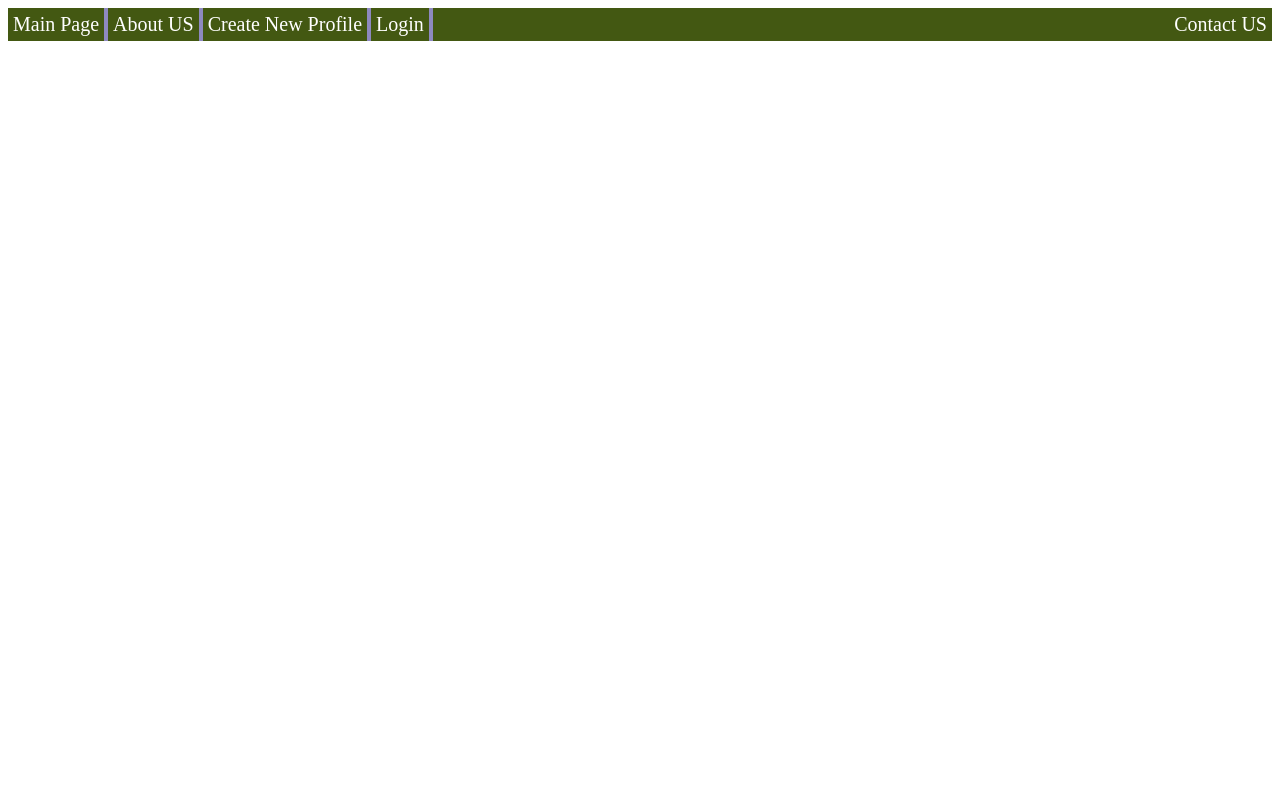
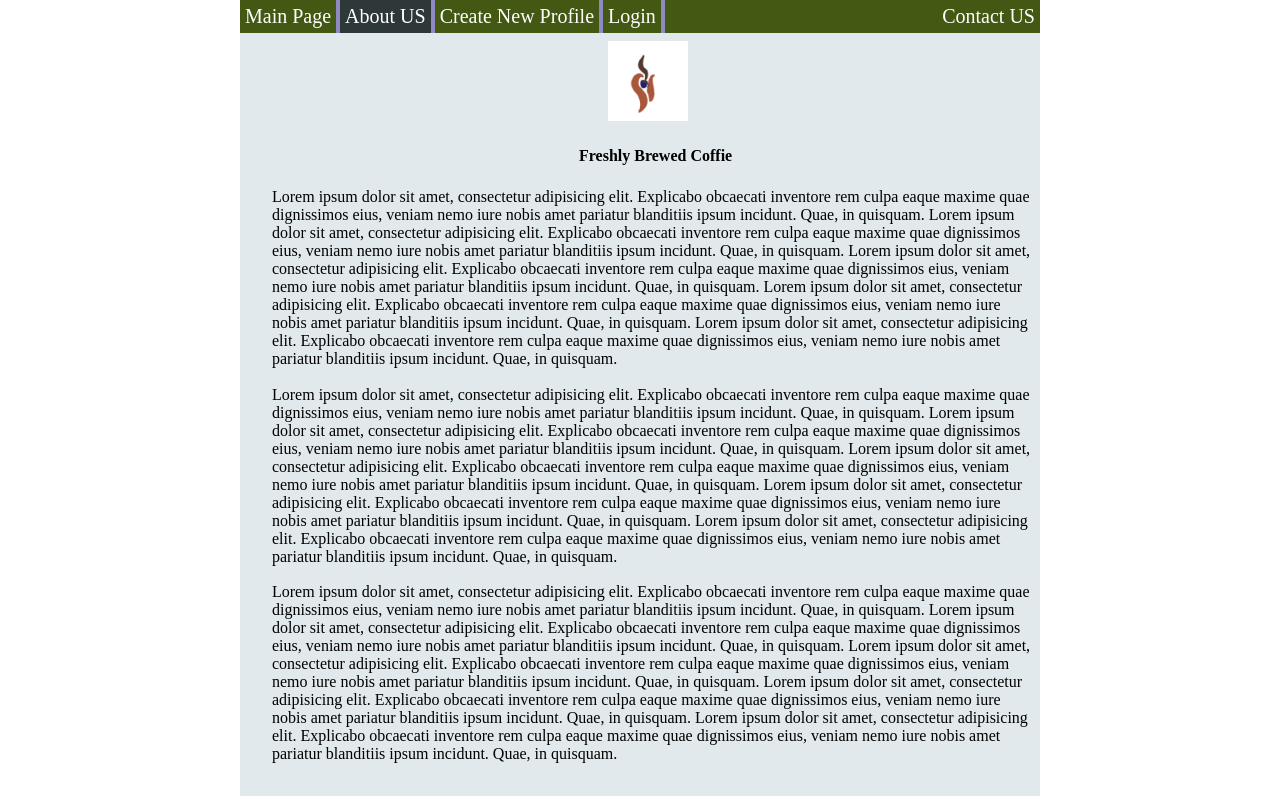
Before and after one commit to ErinCleaver-Dev/WebDevelopmentBackup, a PHP site: the page made by Complete Web Developer course/Section-4/WebsiteProject 1/about.html in a window 1280 px wide. Run offline with PHP 8.4, Linux system fonts and the light colour scheme.

Commit message:
Updated Project
Updated Project

```diff
--- a/Complete Web Developer course/Section-4/WebsiteProject 1/about.html
+++ b/Complete Web Developer course/Section-4/WebsiteProject 1/about.html
@@ -7,15 +7,88 @@
     <link rel="stylesheet" href="styles.css">
 </head>
 <body>
-    <nav>
+    <div class="container">
+        <nav>
         <ul>
             <li><a href="index.html" >Main Page</a></li>
-            <li><a href="about.html class="disabled>About US</a></li>
+            <li><a href="about.html" class=disabled>About US</a></li>
             <li><a href="registration.html">Create New Profile</a></li>
             <li><a href="login.html">Login</a></li>
             <li id="contctus"><a href="contactus.html">Contact US</a></li>
         </ul>
-    </nav>
-
+        </nav>
+        <div>
+            <img class="logo" src="Logo.jpg">
+            <h4>
+                <p class="companyName">Freshly Brewed Coffie</p>
+            </h4>
+            <p>
+                Lorem ipsum dolor sit amet, consectetur adipisicing elit.
+                Explicabo obcaecati inventore rem culpa eaque maxime quae
+                dignissimos eius, veniam nemo iure nobis amet pariatur blanditiis
+                ipsum incidunt. Quae, in quisquam.
+                Lorem ipsum dolor sit amet, consectetur adipisicing elit.
+                Explicabo obcaecati inventore rem culpa eaque maxime quae
+                dignissimos eius, veniam nemo iure nobis amet pariatur blanditiis
+                ipsum incidunt. Quae, in quisquam.
+                Lorem ipsum dolor sit amet, consectetur adipisicing elit.
+                Explicabo obcaecati inventore rem culpa eaque maxime quae
+                dignissimos eius, veniam nemo iure nobis amet pariatur blanditiis
+                ipsum incidunt. Quae, in quisquam.
+                Lorem ipsum dolor sit amet, consectetur adipisicing elit.
+                Explicabo obcaecati inventore rem culpa eaque maxime quae
+                dignissimos eius, veniam nemo iure nobis amet pariatur blanditiis
+                ipsum incidunt. Quae, in quisquam.
+                Lorem ipsum dolor sit amet, consectetur adipisicing elit.
+                Explicabo obcaecati inventore rem culpa eaque maxime quae
+                dignissimos eius, veniam nemo iure nobis amet pariatur blanditiis
+                ipsum incidunt. Quae, in quisquam.
+            </p>
+            <p>
+                Lorem ipsum dolor sit amet, consectetur adipisicing elit.
+                Explicabo obcaecati inventore rem culpa eaque maxime quae
+                dignissimos eius, veniam nemo iure nobis amet pariatur blanditiis
+                ipsum incidunt. Quae, in quisquam.
+                Lorem ipsum dolor sit amet, consectetur adipisicing elit.
+                Explicabo obcaecati inventore rem culpa eaque maxime quae
+                dignissimos eius, veniam nemo iure nobis amet pariatur blanditiis
+                ipsum incidunt. Quae, in quisquam.
+                Lorem ipsum dolor sit amet, consectetur adipisicing elit.
+                Explicabo obcaecati inventore rem culpa eaque maxime quae
+                dignissimos eius, veniam nemo iure nobis amet pariatur blanditiis
+                ipsum incidunt. Quae, in quisquam.
+                Lorem ipsum dolor sit amet, consectetur adipisicing elit.
+                Explicabo obcaecati inventore rem culpa eaque maxime quae
+                dignissimos eius, veniam nemo iure nobis amet pariatur blanditiis
+                ipsum incidunt. Quae, in quisquam.
+                Lorem ipsum dolor sit amet, consectetur adipisicing elit.
+                Explicabo obcaecati inventore rem culpa eaque maxime quae
+                dignissimos eius, veniam nemo iure nobis amet pariatur blanditiis
+                ipsum incidunt. Quae, in quisquam.
+            </p>
+            <p>
+                Lorem ipsum dolor sit amet, consectetur adipisicing elit.
+                Explicabo obcaecati inventore rem culpa eaque maxime quae
+                dignissimos eius, veniam nemo iure nobis amet pariatur blanditiis
+                ipsum incidunt. Quae, in quisquam.
+                Lorem ipsum dolor sit amet, consectetur adipisicing elit.
+                Explicabo obcaecati inventore rem culpa eaque maxime quae
+                dignissimos eius, veniam nemo iure nobis amet pariatur blanditiis
+                ipsum incidunt. Quae, in quisquam.
+                Lorem ipsum dolor sit amet, consectetur adipisicing elit.
+                Explicabo obcaecati inventore rem culpa eaque maxime quae
+                dignissimos eius, veniam nemo iure nobis amet pariatur blanditiis
+                ipsum incidunt. Quae, in quisquam.
+                Lorem ipsum dolor sit amet, consectetur adipisicing elit.
+                Explicabo obcaecati inventore rem culpa eaque maxime quae
+                dignissimos eius, veniam nemo iure nobis amet pariatur blanditiis
+                ipsum incidunt. Quae, in quisquam.
+                Lorem ipsum dolor sit amet, consectetur adipisicing elit.
+                Explicabo obcaecati inventore rem culpa eaque maxime quae
+                dignissimos eius, veniam nemo iure nobis amet pariatur blanditiis
+                ipsum incidunt. Quae, in quisquam.
+            </p>
+        <div>
+    </div>
 </body>
 </html>
--- a/Complete Web Developer course/Section-4/WebsiteProject 1/accountinfomration.html
+++ b/Complete Web Developer course/Section-4/WebsiteProject 1/accountinfomration.html
@@ -7,6 +7,7 @@
     <link rel="stylesheet" href="styles.css">
 </head>
 <body>
+    <div class="container">
         <nav>
             <ul>
                 <li><a href="index.html" >Main Page</a></li>
@@ -16,6 +17,11 @@
                 <li id="contctus"><a href="contactus.html">Contact US</a></li>
             </ul>
         </nav>
+        <img class="logo" src="Logo.jpg">
+        <h4>
+            <p class="companyName">Freshly Brewed Coffie</p>
+        </h4>
+    </div>
 
 </body>
 </html>
--- a/Complete Web Developer course/Section-4/WebsiteProject 1/styles.css
+++ b/Complete Web Developer course/Section-4/WebsiteProject 1/styles.css
@@ -1,3 +1,34 @@
+body {
+  margin: auto 0;
+  padding: 0;
+}
+
+.container {
+  width: 800px;
+  align-items: center;
+  margin: auto;
+  padding-bottom: 1em;
+  background-color: rgb(225, 233, 236);
+  height: 100%;
+}
+
+p {
+  padding: .05em;
+  padding-left: 2em;
+
+}
+
+form p {
+ padding: 2px;
+ padding-left: 2em;
+ margin: 0;
+}
+
+label {
+  width: 100px;
+  display: inline-block;
+}
+
 nav ul {
     list-style-type: none;
     margin: 0;
@@ -38,3 +69,52 @@ li a:hover:not(.active) {
   cursor: default;
   background-color: rgb(46, 56, 56);
 }
+
+#banner {
+  height: 60%;
+  width: 100%;
+}
+
+.imagePostion {
+  position: relative;
+  text-align: center;
+}
+
+.logo {
+  position: relative;
+  padding: .5em;
+  padding-bottom: 0;
+  left: 45%;
+  height: 80px;
+  width: 80px;
+}
+
+#bannerText {
+  position: absolute;
+  left: 40%;
+  top: 20%;
+  font-size: 3.5em;
+  color: aqua;
+}
+
+.companyName {
+  text-align: center;
+}
+
+button {
+  padding: 4px;
+
+}
+input {
+  padding: 2px;
+}
+
+#loginBox, #contactus {
+  border-radius: 25px;
+  border: 2px solid black;
+  width: 300px;
+  background-color: white;
+  position: relative;
+  left: 34%;
+
+}
```
Also changed, not shown: Complete Web Developer course/Section-4/WebsiteProject 1/contactus.html (+14 -0 lines), Complete Web Developer course/Section-4/WebsiteProject 1/index.html (+27 -0 lines), Complete Web Developer course/Section-4/WebsiteProject 1/login.html (+16 -2 lines), Complete Web Developer course/Section-4/WebsiteProject 1/registration.html (+19 -2 lines), Complete Web Developer course/Section-4/WebsiteProject 1/registration.php (+31 -0 lines). Lines whose indentation alone changed are shown as unchanged.
